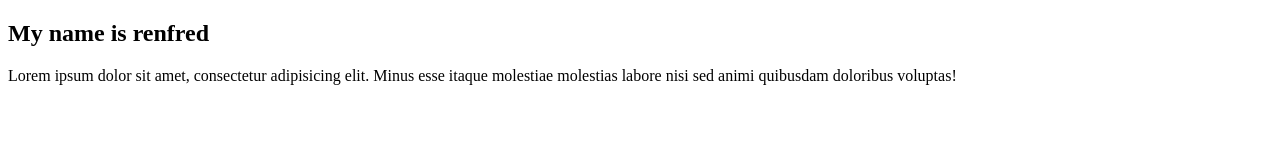
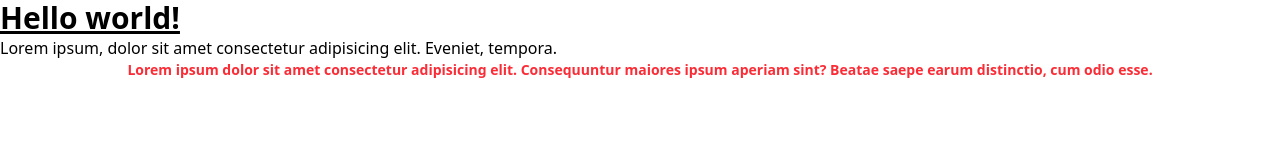
Before and after one commit to Thewise-man/Tailwind-grid, a website: page index.html in a window 1280 px wide. Drawn offline with Linux system fonts and the light colour scheme.

Commit message:
added a paragraph

```diff
--- a/index.html
+++ b/index.html
@@ -1,12 +1,15 @@
-<!DOCTYPE html>
-<html lang="en">
+<!doctype html>
+<html>
 <head>
-    <meta charset="UTF-8">
-    <meta name="viewport" content="width=device-width, initial-scale=1.0">
-    <title>Document</title>
+  <meta charset="UTF-8">
+  <meta name="viewport" content="width=device-width, initial-scale=1.0">
+  <link href="src/output.css" rel="stylesheet">
 </head>
 <body>
-    <h2>My name is renfred</h2>
-    <p>Lorem ipsum dolor sit amet, consectetur adipisicing elit. Minus esse itaque molestiae molestias labore nisi sed animi quibusdam doloribus voluptas!</p>
+  <h1 class="text-3xl font-bold underline">
+    Hello world!
+  </h1>
+  <p>Lorem ipsum, dolor sit amet consectetur adipisicing elit. Eveniet, tempora.</p>
+  <p class="text-sm font-extrabold text-center text-red-500">Lorem ipsum dolor sit amet consectetur adipisicing elit. Consequuntur maiores ipsum aperiam sint? Beatae saepe earum distinctio, cum odio esse.</p>
 </body>
 </html>
--- /dev/null
+++ b/package.json
@@ -0,0 +1,6 @@
+{
+  "dependencies": {
+    "@tailwindcss/cli": "^4.1.13",
+    "tailwindcss": "^4.1.13"
+  }
+}
--- /dev/null
+++ b/src/input.css
@@ -0,0 +1 @@
+@import "tailwindcss";
```
Also changed, not shown: src/output.css (added), 1 other file.
